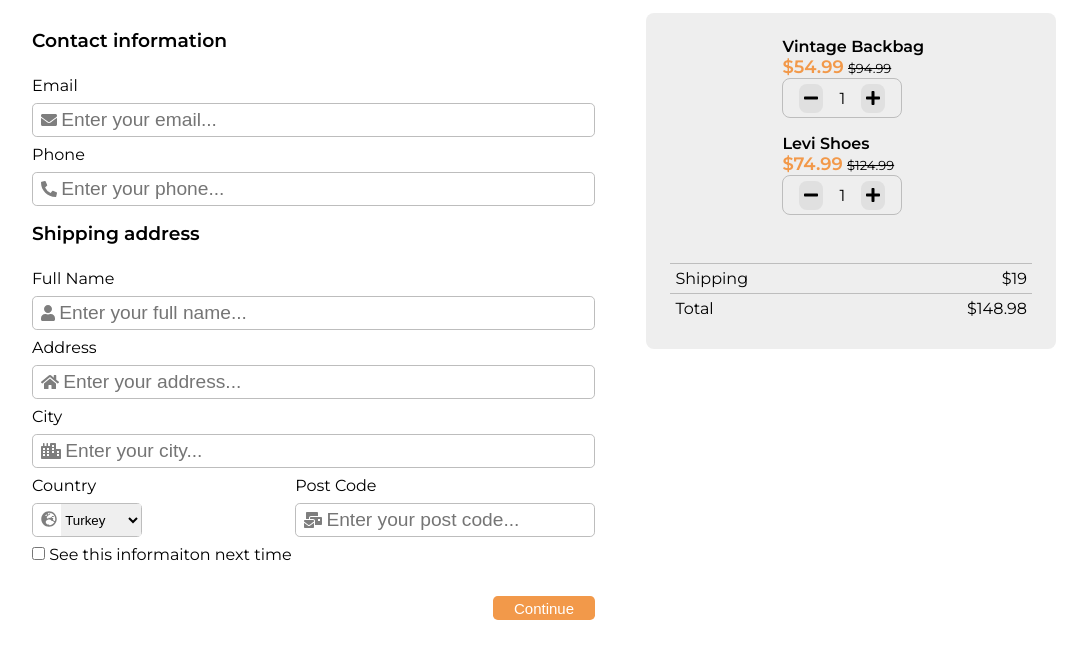
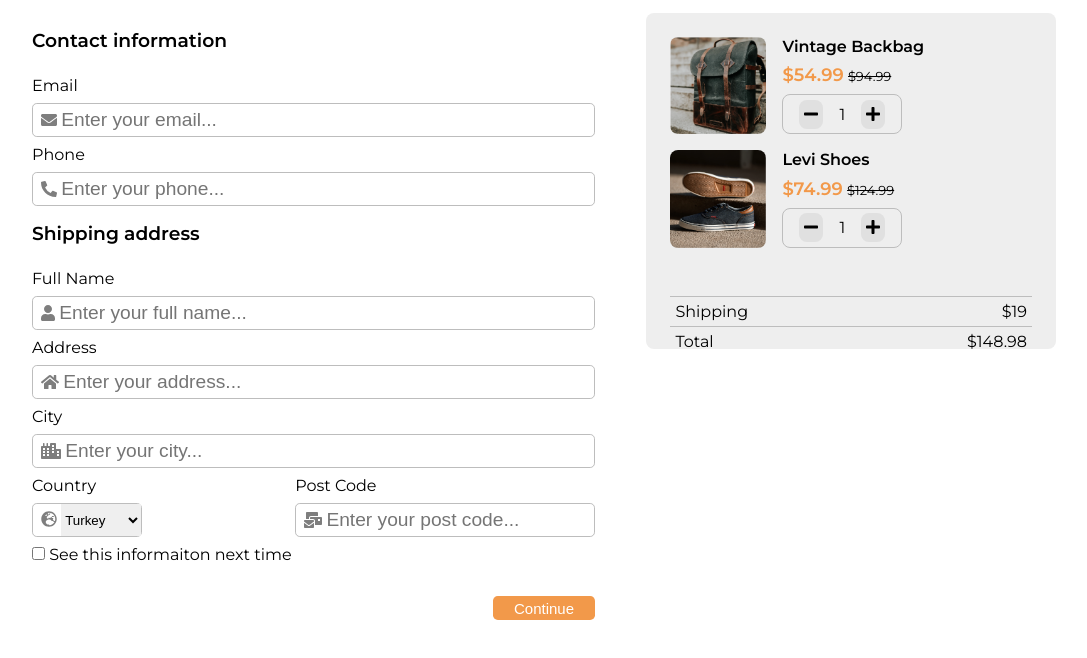
Before and after one commit to bmdundar24/checkout, a plain HTML site: page index.html in a window 1280 px wide. Shown: the part 58-716 px from the top of the page, without its empty margins (96-1183 px from the left). Drawn offline with Linux system fonts and the light colour scheme.

Commit message:
Update index.html

```diff
--- a/index.html
+++ b/index.html
@@ -115,7 +115,7 @@
       </div>
       <div class="right-side">
         <div class="cell">
-          <img src=".img/photo1.png" alt="" />
+          <img src="./img/photo1.png" alt="" />
           <div class="cell_r">
             <h4>Vintage Backbag</h4>
             <p><strong>$54.99</strong> <del>$94.99</del></p>
@@ -127,7 +127,7 @@
           </div>
         </div>
         <div class="cell">
-          <img src=".img/photo2.png" alt="" />
+          <img src="./img/photo2.png" alt="" />
           <div class="cell_r">
             <h4>Levi Shoes</h4>
             <p><strong>$74.99</strong> <del>$124.99</del></p>
```
